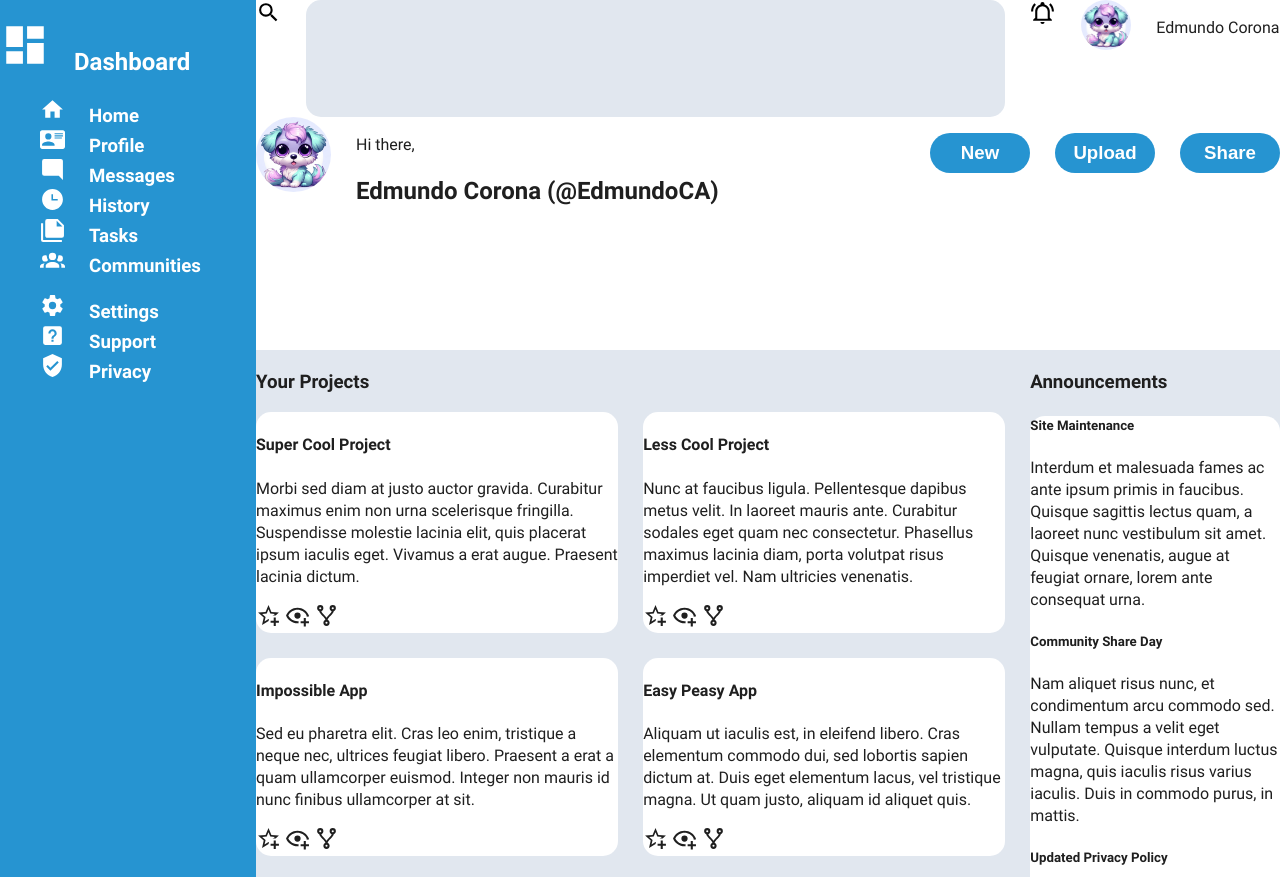
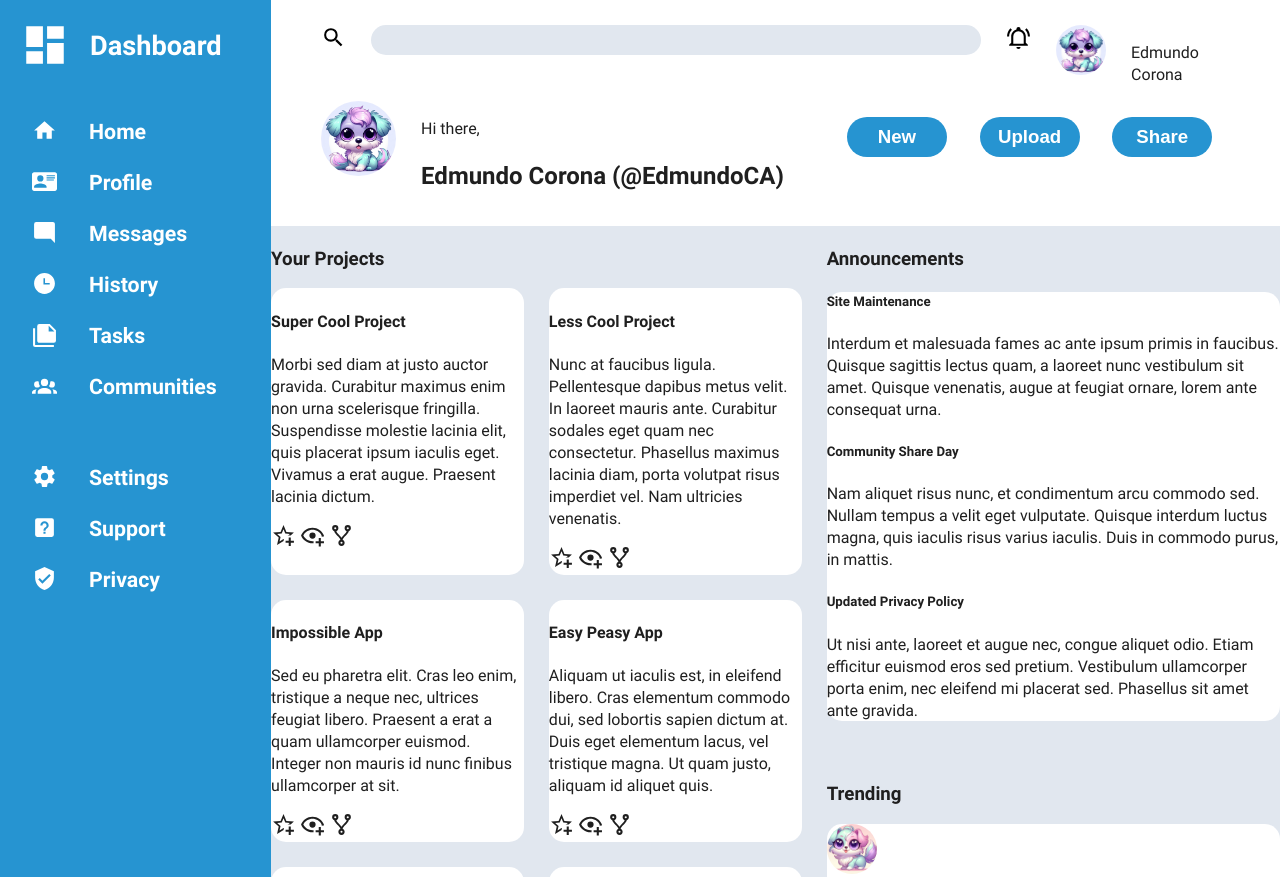
Before and after one commit to edmundoCA/odin-admin-dashboard, a plain HTML site: page index.html in a window 1280 px wide. Shown: the top 877 px of the page. Drawn offline with Linux system fonts and the light colour scheme.

Commit message:
add dashboard styles

```diff
--- a/index.html
+++ b/index.html
@@ -9,19 +9,19 @@
 </head>
 <body class="grid-container">
     <nav class="sidebar">
-        <h1><a href=""><svg class="sidebar__icon icon--big" xmlns="http://www.w3.org/2000/svg" viewBox="0 0 24 24"><path d="M13,3V9H21V3M13,21H21V11H13M3,21H11V15H3M3,13H11V3H3V13Z" /></svg>Dashboard</a></h1>
+        <h1><a href=""><svg class="sidebar__icon icon--big" xmlns="http://www.w3.org/2000/svg" viewBox="0 0 24 24"><path d="M13,3V9H21V3M13,21H21V11H13M3,21H11V15H3M3,13H11V3H3V13Z" /></svg><span class="sidebar__title">Dashboard</span></a></h1>
         <menu>
-            <li><a href=""><svg class="sidebar__icon icon--small" xmlns="http://www.w3.org/2000/svg" viewBox="0 0 24 24"><path d="M10,20V14H14V20H19V12H22L12,3L2,12H5V20H10Z" /></svg>Home</a></li>
-            <li><a href=""><svg class="sidebar__icon icon--small" xmlns="http://www.w3.org/2000/svg" viewBox="0 0 24 24"><path d="M2,3H22C23.05,3 24,3.95 24,5V19C24,20.05 23.05,21 22,21H2C0.95,21 0,20.05 0,19V5C0,3.95 0.95,3 2,3M14,6V7H22V6H14M14,8V9H21.5L22,9V8H14M14,10V11H21V10H14M8,13.91C6,13.91 2,15 2,17V18H14V17C14,15 10,13.91 8,13.91M8,6A3,3 0 0,0 5,9A3,3 0 0,0 8,12A3,3 0 0,0 11,9A3,3 0 0,0 8,6Z" /></svg>Profile</a></li>
-            <li><a href=""><svg class="sidebar__icon icon--small" xmlns="http://www.w3.org/2000/svg" viewBox="0 0 24 24"><path d="M22,4C22,2.89 21.1,2 20,2H4A2,2 0 0,0 2,4V16A2,2 0 0,0 4,18H18L22,22V4Z" /></svg>Messages</a></li>
-            <li><a href=""><svg class="sidebar__icon icon--small" xmlns="http://www.w3.org/2000/svg" viewBox="0 0 24 24"><path d="M12 2C6.5 2 2 6.5 2 12C2 17.5 6.5 22 12 22C17.5 22 22 17.5 22 12S17.5 2 12 2M17 13H11V7H12.5V11.5H17V13Z" /></svg>History</a></li>
-            <li><a href=""><svg class="sidebar__icon icon--small" xmlns="http://www.w3.org/2000/svg" viewBox="0 0 24 24"><path d="M16,9H21.5L16,3.5V9M7,2H17L23,8V18A2,2 0 0,1 21,20H7C5.89,20 5,19.1 5,18V4A2,2 0 0,1 7,2M3,6V22H21V24H3A2,2 0 0,1 1,22V6H3Z" /></svg>Tasks</a></li>
-            <li><a href=""><svg class="sidebar__icon icon--small" xmlns="http://www.w3.org/2000/svg" viewBox="0 0 24 24"><path d="M12,5.5A3.5,3.5 0 0,1 15.5,9A3.5,3.5 0 0,1 12,12.5A3.5,3.5 0 0,1 8.5,9A3.5,3.5 0 0,1 12,5.5M5,8C5.56,8 6.08,8.15 6.53,8.42C6.38,9.85 6.8,11.27 7.66,12.38C7.16,13.34 6.16,14 5,14A3,3 0 0,1 2,11A3,3 0 0,1 5,8M19,8A3,3 0 0,1 22,11A3,3 0 0,1 19,14C17.84,14 16.84,13.34 16.34,12.38C17.2,11.27 17.62,9.85 17.47,8.42C17.92,8.15 18.44,8 19,8M5.5,18.25C5.5,16.18 8.41,14.5 12,14.5C15.59,14.5 18.5,16.18 18.5,18.25V20H5.5V18.25M0,20V18.5C0,17.11 1.89,15.94 4.45,15.6C3.86,16.28 3.5,17.22 3.5,18.25V20H0M24,20H20.5V18.25C20.5,17.22 20.14,16.28 19.55,15.6C22.11,15.94 24,17.11 24,18.5V20Z" /></svg>Communities</a></li>
+            <li><a href=""><svg class="sidebar__icon icon--small" xmlns="http://www.w3.org/2000/svg" viewBox="0 0 24 24"><path d="M10,20V14H14V20H19V12H22L12,3L2,12H5V20H10Z" /></svg><span>Home</span></a></li>
+            <li><a href=""><svg class="sidebar__icon icon--small" xmlns="http://www.w3.org/2000/svg" viewBox="0 0 24 24"><path d="M2,3H22C23.05,3 24,3.95 24,5V19C24,20.05 23.05,21 22,21H2C0.95,21 0,20.05 0,19V5C0,3.95 0.95,3 2,3M14,6V7H22V6H14M14,8V9H21.5L22,9V8H14M14,10V11H21V10H14M8,13.91C6,13.91 2,15 2,17V18H14V17C14,15 10,13.91 8,13.91M8,6A3,3 0 0,0 5,9A3,3 0 0,0 8,12A3,3 0 0,0 11,9A3,3 0 0,0 8,6Z" /></svg><span>Profile</span></a></li>
+            <li><a href=""><svg class="sidebar__icon icon--small" xmlns="http://www.w3.org/2000/svg" viewBox="0 0 24 24"><path d="M22,4C22,2.89 21.1,2 20,2H4A2,2 0 0,0 2,4V16A2,2 0 0,0 4,18H18L22,22V4Z" /></svg><span>Messages</span></a></li>
+            <li><a href=""><svg class="sidebar__icon icon--small" xmlns="http://www.w3.org/2000/svg" viewBox="0 0 24 24"><path d="M12 2C6.5 2 2 6.5 2 12C2 17.5 6.5 22 12 22C17.5 22 22 17.5 22 12S17.5 2 12 2M17 13H11V7H12.5V11.5H17V13Z" /></svg><span>History</span></a></li>
+            <li><a href=""><svg class="sidebar__icon icon--small" xmlns="http://www.w3.org/2000/svg" viewBox="0 0 24 24"><path d="M16,9H21.5L16,3.5V9M7,2H17L23,8V18A2,2 0 0,1 21,20H7C5.89,20 5,19.1 5,18V4A2,2 0 0,1 7,2M3,6V22H21V24H3A2,2 0 0,1 1,22V6H3Z" /></svg><span>Tasks</span></a></li>
+            <li><a href=""><svg class="sidebar__icon icon--small" xmlns="http://www.w3.org/2000/svg" viewBox="0 0 24 24"><path d="M12,5.5A3.5,3.5 0 0,1 15.5,9A3.5,3.5 0 0,1 12,12.5A3.5,3.5 0 0,1 8.5,9A3.5,3.5 0 0,1 12,5.5M5,8C5.56,8 6.08,8.15 6.53,8.42C6.38,9.85 6.8,11.27 7.66,12.38C7.16,13.34 6.16,14 5,14A3,3 0 0,1 2,11A3,3 0 0,1 5,8M19,8A3,3 0 0,1 22,11A3,3 0 0,1 19,14C17.84,14 16.84,13.34 16.34,12.38C17.2,11.27 17.62,9.85 17.47,8.42C17.92,8.15 18.44,8 19,8M5.5,18.25C5.5,16.18 8.41,14.5 12,14.5C15.59,14.5 18.5,16.18 18.5,18.25V20H5.5V18.25M0,20V18.5C0,17.11 1.89,15.94 4.45,15.6C3.86,16.28 3.5,17.22 3.5,18.25V20H0M24,20H20.5V18.25C20.5,17.22 20.14,16.28 19.55,15.6C22.11,15.94 24,17.11 24,18.5V20Z" /></svg><span>Communities</span></a></li>
         </menu>
         <menu>
-            <li><a href=""><svg class="sidebar__icon icon--small" xmlns="http://www.w3.org/2000/svg" viewBox="0 0 24 24"><path d="M12,15.5A3.5,3.5 0 0,1 8.5,12A3.5,3.5 0 0,1 12,8.5A3.5,3.5 0 0,1 15.5,12A3.5,3.5 0 0,1 12,15.5M19.43,12.97C19.47,12.65 19.5,12.33 19.5,12C19.5,11.67 19.47,11.34 19.43,11L21.54,9.37C21.73,9.22 21.78,8.95 21.66,8.73L19.66,5.27C19.54,5.05 19.27,4.96 19.05,5.05L16.56,6.05C16.04,5.66 15.5,5.32 14.87,5.07L14.5,2.42C14.46,2.18 14.25,2 14,2H10C9.75,2 9.54,2.18 9.5,2.42L9.13,5.07C8.5,5.32 7.96,5.66 7.44,6.05L4.95,5.05C4.73,4.96 4.46,5.05 4.34,5.27L2.34,8.73C2.21,8.95 2.27,9.22 2.46,9.37L4.57,11C4.53,11.34 4.5,11.67 4.5,12C4.5,12.33 4.53,12.65 4.57,12.97L2.46,14.63C2.27,14.78 2.21,15.05 2.34,15.27L4.34,18.73C4.46,18.95 4.73,19.03 4.95,18.95L7.44,17.94C7.96,18.34 8.5,18.68 9.13,18.93L9.5,21.58C9.54,21.82 9.75,22 10,22H14C14.25,22 14.46,21.82 14.5,21.58L14.87,18.93C15.5,18.67 16.04,18.34 16.56,17.94L19.05,18.95C19.27,19.03 19.54,18.95 19.66,18.73L21.66,15.27C21.78,15.05 21.73,14.78 21.54,14.63L19.43,12.97Z" /></svg>Settings</a></li>
-            <li><a href=""><svg class="sidebar__icon icon--small" xmlns="http://www.w3.org/2000/svg" viewBox="0 0 24 24"><path d="M11,18H13V16H11V18M12,6A4,4 0 0,0 8,10H10A2,2 0 0,1 12,8A2,2 0 0,1 14,10C14,12 11,11.75 11,15H13C13,12.75 16,12.5 16,10A4,4 0 0,0 12,6M5,3H19A2,2 0 0,1 21,5V19A2,2 0 0,1 19,21H5A2,2 0 0,1 3,19V5A2,2 0 0,1 5,3Z" /></svg>Support</a></li>
-            <li><a href=""><svg class="sidebar__icon icon--small" xmlns="http://www.w3.org/2000/svg" viewBox="0 0 24 24"><path d="M10,17L6,13L7.41,11.59L10,14.17L16.59,7.58L18,9M12,1L3,5V11C3,16.55 6.84,21.74 12,23C17.16,21.74 21,16.55 21,11V5L12,1Z" /></svg>Privacy</a></li>
+            <li><a href=""><svg class="sidebar__icon icon--small" xmlns="http://www.w3.org/2000/svg" viewBox="0 0 24 24"><path d="M12,15.5A3.5,3.5 0 0,1 8.5,12A3.5,3.5 0 0,1 12,8.5A3.5,3.5 0 0,1 15.5,12A3.5,3.5 0 0,1 12,15.5M19.43,12.97C19.47,12.65 19.5,12.33 19.5,12C19.5,11.67 19.47,11.34 19.43,11L21.54,9.37C21.73,9.22 21.78,8.95 21.66,8.73L19.66,5.27C19.54,5.05 19.27,4.96 19.05,5.05L16.56,6.05C16.04,5.66 15.5,5.32 14.87,5.07L14.5,2.42C14.46,2.18 14.25,2 14,2H10C9.75,2 9.54,2.18 9.5,2.42L9.13,5.07C8.5,5.32 7.96,5.66 7.44,6.05L4.95,5.05C4.73,4.96 4.46,5.05 4.34,5.27L2.34,8.73C2.21,8.95 2.27,9.22 2.46,9.37L4.57,11C4.53,11.34 4.5,11.67 4.5,12C4.5,12.33 4.53,12.65 4.57,12.97L2.46,14.63C2.27,14.78 2.21,15.05 2.34,15.27L4.34,18.73C4.46,18.95 4.73,19.03 4.95,18.95L7.44,17.94C7.96,18.34 8.5,18.68 9.13,18.93L9.5,21.58C9.54,21.82 9.75,22 10,22H14C14.25,22 14.46,21.82 14.5,21.58L14.87,18.93C15.5,18.67 16.04,18.34 16.56,17.94L19.05,18.95C19.27,19.03 19.54,18.95 19.66,18.73L21.66,15.27C21.78,15.05 21.73,14.78 21.54,14.63L19.43,12.97Z" /></svg><span>Settings</span></a></li>
+            <li><a href=""><svg class="sidebar__icon icon--small" xmlns="http://www.w3.org/2000/svg" viewBox="0 0 24 24"><path d="M11,18H13V16H11V18M12,6A4,4 0 0,0 8,10H10A2,2 0 0,1 12,8A2,2 0 0,1 14,10C14,12 11,11.75 11,15H13C13,12.75 16,12.5 16,10A4,4 0 0,0 12,6M5,3H19A2,2 0 0,1 21,5V19A2,2 0 0,1 19,21H5A2,2 0 0,1 3,19V5A2,2 0 0,1 5,3Z" /></svg><span>Support</span></a></li>
+            <li><a href=""><svg class="sidebar__icon icon--small" xmlns="http://www.w3.org/2000/svg" viewBox="0 0 24 24"><path d="M10,17L6,13L7.41,11.59L10,14.17L16.59,7.58L18,9M12,1L3,5V11C3,16.55 6.84,21.74 12,23C17.16,21.74 21,16.55 21,11V5L12,1Z" /></svg><span>Privacy</span></a></li>
         </menu>
     </nav>
     <header class="header">
--- a/styles.css
+++ b/styles.css
@@ -19,9 +19,16 @@ body {
     color: var(--main-clr--contrast);
 }
 
+h1 {
+    margin-block-start: 0;
+    margin-block-end: 0;
+    position: relative;
+    font-size: max(14pt, 1.7rem);
+}
+
 .content {
     display: grid;
-    grid-template: 1fr 1fr / 3fr 1fr;
+    grid-template: auto auto / auto auto;
     gap: var(--gap);
     background-color: var(--secondary-clr);
 }
@@ -35,13 +42,14 @@ body {
 
 .grid-container {
     display: grid;
-    grid-template: 1fr 4fr / 1fr 4fr;
+    grid-template: auto auto / minmax(250px, 300px) auto;
 }
 
 .header {
     grid-column: 2 / -1;
     display: grid;
-    grid-template-rows: 1fr 2fr;
+    grid-template-rows: auto auto;
+    padding: 25px 60px 15px 50px;
 }
 
 .header__actions {
@@ -56,7 +64,7 @@ body {
 
 .header__bottom-row {
     display: grid;
-    grid-template-columns: 2fr 1fr;
+    grid-template-columns: auto auto;
 }
 
 .header__button {
@@ -87,11 +95,13 @@ body {
     background-color: var(--secondary-clr);
     border: none;
     border-radius: var(--border-radius);
+    width: 610px;
+    height: 30px;
 }
 
 .header__top-row {
     display: grid;
-    grid-template-columns: 3fr 1fr;
+    grid-template-columns: auto auto;
     gap: var(--gap);
 }
 
@@ -140,21 +150,46 @@ body {
 .sidebar {
     grid-row: 1 / 3;
     background-color: var(--dashboard-clr);
+    padding: 20px;
+    display: grid;
+    grid-template-rows: min-content min-content min-content;
 }
 
 .sidebar a {
     text-decoration: none;
     color: var(--dashboard-clr--contrast);
+    position: relative;
+}
+
+.sidebar h1 span {
+    position: absolute;
+    bottom: 15px;
 }
 
 .sidebar li {
-    font-size: max(14pt, 1rem);
+    font-size: max(16pt, 1rem);
     font-weight: 700;
     list-style: none;
+}
 
+.sidebar menu {
+    padding-inline-start: 0;
+    margin: 20px 0;
+}
+
+.sidebar span {
+    position: absolute;
+    bottom: 4px;
 }
 
 .sidebar__icon {
     fill: var(--dashboard-clr--contrast);
-    margin-right: 24px;
+
+    &.icon--small {
+        margin: 20px 32px 0 12px;
+    }
+
+    &.icon--big {
+        margin-right: 20px;
+    }
 }
```
